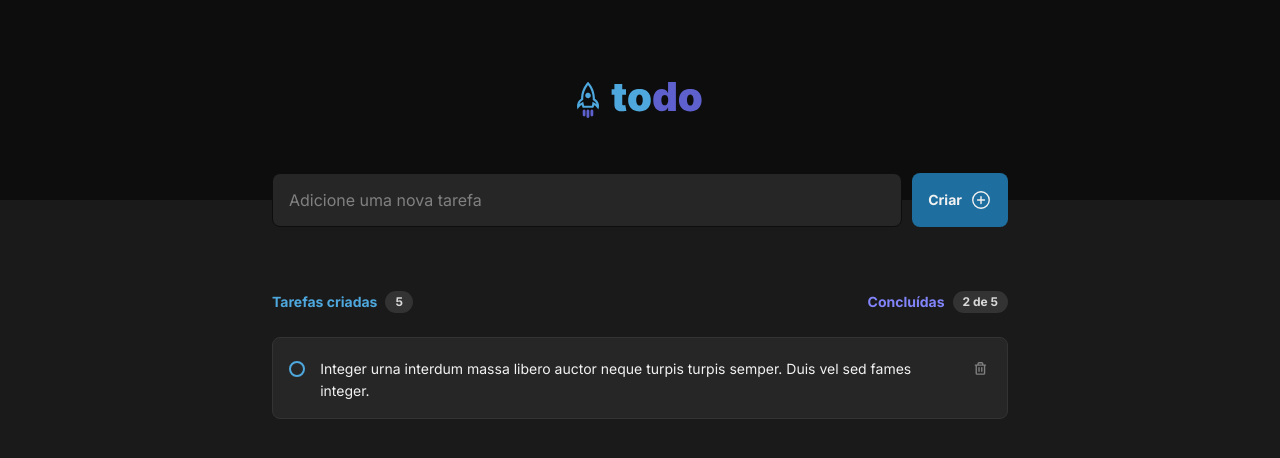
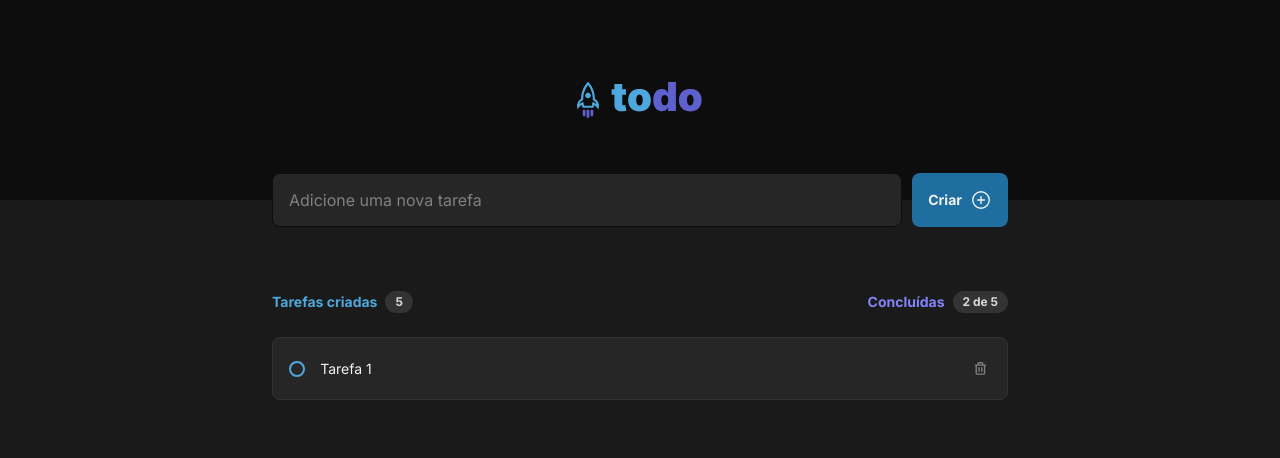
Before and after one commit to EdeiltonSO/2do, a React (Vite) app: page / in a window 1280 px wide. Shown: the top 458 px of the page. Built offline with nearby package versions, Linux system fonts and the light colour scheme.

Commit message:
refact: isolate task component in a new file

```diff
--- /dev/null
+++ b/src/components/Task/index.tsx
@@ -0,0 +1,22 @@
+import { DoneContainer, NotDoneContainer } from './styles';
+import { Checkbox } from "../../components/Checkbox";
+import { TrashButton } from "../../components/TrashButton";
+
+interface TaskProps {
+    done: boolean
+    title: string
+    onClickTrash: () => void
+    onChangeCheckbox: () => void
+}
+
+export function Task({ done, title, onClickTrash, onChangeCheckbox }: TaskProps) {
+    const Container = done ? DoneContainer : NotDoneContainer;
+
+    return (
+        <Container>
+            <Checkbox checked={done} onChange={onChangeCheckbox} />
+            <p>{title}</p>
+            <TrashButton onClick={onClickTrash} />
+        </Container>
+    )
+}
--- /dev/null
+++ b/src/components/Task/styles.ts
@@ -0,0 +1,37 @@
+import styled from "styled-components";
+
+const BaseContainer = styled.li`
+    width: 100%;
+    height: fit-content;
+    list-style: none;
+    padding: 1.2rem 1rem 1rem 1rem;
+    font-size: 0.875rem;
+    background-color: ${props => props.theme.gray500};
+    border-radius: 8px;
+
+    display: flex;
+    justify-content: space-between;
+    align-items: flex-start;
+    gap: 0.95rem;
+
+    &:not(:first-child) {
+        margin-top: 0.75rem;
+    }
+
+    p { width: 100%; }
+`;
+
+export const DoneContainer = styled(BaseContainer)`
+    border: 1px solid ${props => props.theme.gray500};
+
+    p {
+        color: ${props => props.theme.gray300};
+        text-decoration: line-through;
+    }
+`;
+
+export const NotDoneContainer = styled(BaseContainer)`
+    border: 1px solid ${props => props.theme.gray400};
+
+    p { color: ${props => props.theme.gray100}; }
+`;
--- a/src/pages/Home/index.tsx
+++ b/src/pages/Home/index.tsx
@@ -1,8 +1,7 @@
 import { PlusCircle } from "@phosphor-icons/react";
 import logo2do from '../../assets/logo.svg'
-import { Button, FormContainer, Header, Task, TaskContainer, TaskCounter, TaskHeader, TaskInput, TaskList } from "./styles";
-import { Checkbox } from "../../components/Checkbox";
-import { TrashButton } from "../../components/TrashButton";
+import { Button, FormContainer, Header, TaskContainer, TaskCounter, TaskHeader, TaskInput, TaskList } from "./styles";
+import { Task } from "../../components/Task";
 
 export function Home() {
     return (
@@ -33,11 +32,12 @@ export function Home() {
                     </TaskCounter>
                 </TaskHeader>
                 <TaskList>
-                    <Task>
-                        <Checkbox onChange={() => {console.log('checkbox')}} />
-                        <p>Integer urna interdum massa libero auctor neque turpis turpis semper. Duis vel sed fames integer.</p>
-                        <TrashButton onClick={() => {console.log('lixeira')}} />
-                    </Task>
+                    <Task
+                        done={false}
+                        title="Tarefa 1"
+                        onChangeCheckbox={() => {console.log('check')}}
+                        onClickTrash={() => {console.log('lixo')}}
+                    />
                 </TaskList>
             </TaskContainer>
         </>
--- a/src/pages/Home/styles.ts
+++ b/src/pages/Home/styles.ts
@@ -111,31 +111,3 @@ export const TaskList = styled.ul`
     height: fit-content;
     margin-top: 1.5rem;
 `;
-
-export const Task = styled.li`
-    width: 100%;
-    height: fit-content;
-    list-style: none;
-    padding: 1.2rem 1rem 1rem 1rem;
-    font-size: 0.875rem;
-    background-color: ${props => props.theme.gray500};
-    // alterar borda quando a task estiver concluída
-    border: 1px solid ${props => props.theme.gray400};
-    border-radius: 8px;
-
-    display: flex;
-    justify-content: space-between;
-    align-items: flex-start;
-    gap: 0.95rem;
-
-    &:not(:first-child) {
-        margin-top: 0.75rem;
-    }
-
-    p {
-        width: 100%;
-        // alterar color e riscar quando a task estiver concluída
-        color: ${props => props.theme.gray100};
-        // text-decoration: line-through;
-    }
-`;
```
